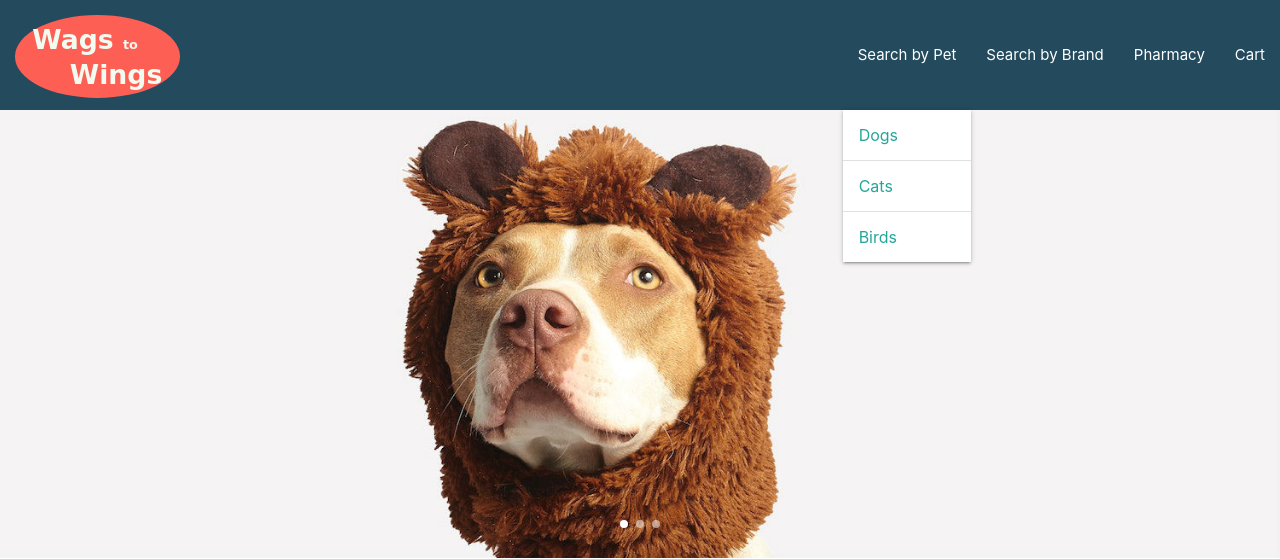
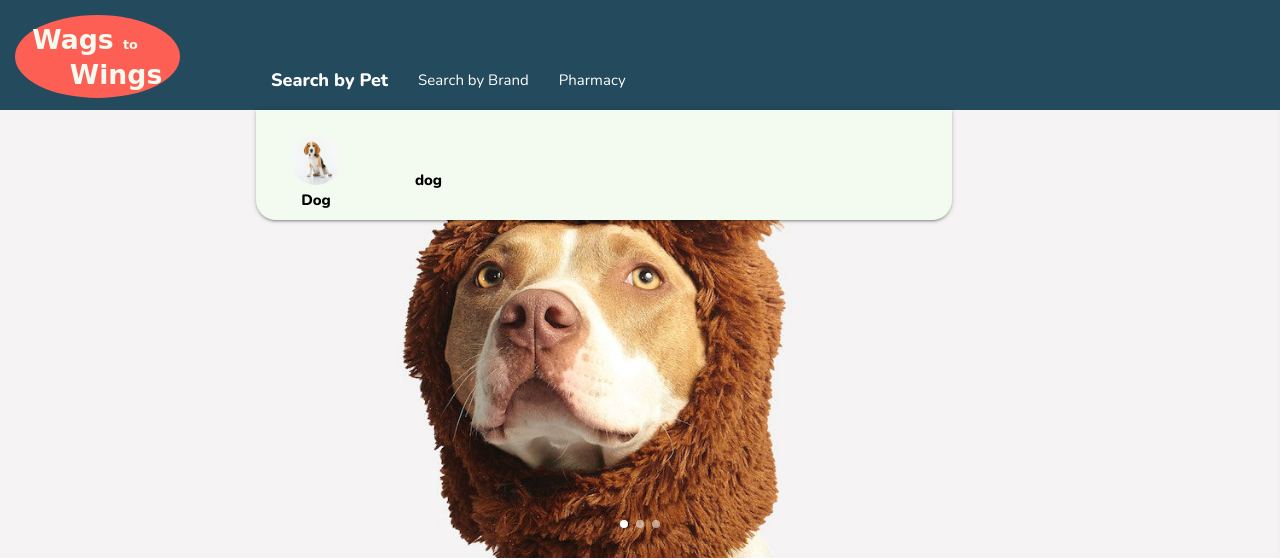
Before and after one commit to ldavidson45/wags-to-wings, a Django app: page / in a window 1280 px wide, after a click on "Search by Pet". Shown: the top 559 px of the page. Run offline with Django 3.2, Linux system fonts and the light colour scheme; data that the repository does not hold is empty; style sheets or scripts are compiled from the project's sources; some web fonts are replaced.

Commit message:
turn dropdown container into div and display horizontally

```diff
--- a/wags_to_wings/static/css/main.css
+++ b/wags_to_wings/static/css/main.css
@@ -13,7 +13,7 @@ nav {
 nav .brand-logo {
   background-color: #fe5f55;
   border-radius: 100%;
-  font-family: 'Kavoon', cursive;
+  font-family: "Kavoon", cursive;
   color: #f3faef;
   padding: 0.8%;
   line-height: 30px;
@@ -33,4 +33,65 @@ nav .brand-logo {
 .small-text {
   font-size: 0.85rem;
 }
+
+.nav-links {
+  margin-left: 20%;
+  line-height: 30px;
+}
+
+.nav-links li {
+  margin-top: 65px;
+  font-family: "Nunito", sans-serif;
+}
+
+.bigger-link {
+  font-size: 18px;
+  font-weight: 800;
+  padding-bottom: 15px;
+}
+
+.table {
+  display: table;
+}
+
+.horizontal {
+  min-width: 696px;
+  list-style: none;
+  padding-top: 20px;
+  background: #f3faef;
+  border-bottom-style: solid black 0.05erm;
+  border-bottom-left-radius: 20px;
+  border-bottom-right-radius: 20px;
+}
+
+.dropdown-container {
+  background: #f3faef;
+}
+
+.nav-dropdown-item {
+  display: -webkit-inline-box;
+  display: -ms-inline-flexbox;
+  display: inline-flex;
+  -webkit-box-orient: vertical;
+  -webkit-box-direction: normal;
+      -ms-flex-direction: column;
+          flex-direction: column;
+  -ms-flex-line-pack: center;
+      align-content: center;
+  margin: 5px 20px;
+}
+
+.nav-dropdown-item img {
+  height: 50px;
+  width: 50px;
+  border-radius: 50%;
+}
+
+.nav-dropdown-item p {
+  text-align: center;
+  color: black;
+  font-family: "Nunito", sans-serif;
+  font-weight: 600;
+  margin: 0;
+}
 /*# sourceMappingURL=main.css.map */
--- a/wags_to_wings/static/css/main.scss
+++ b/wags_to_wings/static/css/main.scss
@@ -1,11 +1,11 @@
-@import url('https://fonts.googleapis.com/css?family=Kavoon');
-@import url('https://fonts.googleapis.com/css?family=Nunito');
+@import url("https://fonts.googleapis.com/css?family=Kavoon");
+@import url("https://fonts.googleapis.com/css?family=Nunito");
 
 $darkblue: #234a5d;
 $lightblue: #c9ddff;
 $unsureifgreen: #f3faef;
 $brightred: #fe5f55;
-$mainfont: 'Nunito', sans-serif;
+$mainfont: "Nunito", sans-serif;
 
 * {
   text-decoration: none;
@@ -26,7 +26,7 @@ nav {
 nav .brand-logo {
   background-color: $brightred;
   border-radius: 100%;
-	font-family: 'Kavoon', cursive;
+  font-family: "Kavoon", cursive;
   color: $unsureifgreen;
   //   padding-left: 5%;
   //   padding-right: 5%;
@@ -48,3 +48,55 @@ nav .brand-logo {
 .small-text {
   font-size: 0.85rem;
 }
+
+.nav-links {
+  margin-left: 20%;
+  line-height: 30px;
+  li {
+    margin-top: 65px;
+    font-family: $mainfont;
+  }
+}
+
+.bigger-link {
+  font-size: 18px;
+  font-weight: 800;
+  padding-bottom: 15px;
+}
+
+.table {
+  display: table;
+}
+
+.horizontal {
+  min-width: 696px;
+  list-style: none;
+  padding-top: 20px;
+  background: $unsureifgreen;
+  border-bottom-style: solid black 0.05erm;
+  border-bottom-left-radius: 20px;
+  border-bottom-right-radius: 20px;
+}
+
+.dropdown-container {
+  background: $unsureifgreen;
+}
+
+.nav-dropdown-item {
+  display: inline-flex;
+  flex-direction: column;
+  align-content: center;
+  margin: 5px 20px;
+  img {
+    height: 50px;
+    width: 50px;
+    border-radius: 50%;
+  }
+  p {
+    text-align: center;
+    color: black;
+    font-family: $mainfont;
+    font-weight: 600;
+    margin: 0;
+  }
+}
--- a/wags_to_wings/templates/wags_to_wings/base.html
+++ b/wags_to_wings/templates/wags_to_wings/base.html
@@ -21,23 +21,23 @@
             &nbsp;&nbsp;&nbsp;&nbsp;Wings</span
           ></a
         >
-        <ul id="dd2" class="dropdown-content">
-          <li>
-            <a href="#!">Dogs</a>
-          </li>
-          <li class="divider"></li>
-          <li>
-            <a href="#!">Cats</a>
-          </li>
-          <li class="divider"></li>
-          <li>
-            <a href="#!">Birds</a>
-          </li>
-        </ul>
-        <ul id="nav-mobile" class="right hide-on-med-and-down">
-          <li>
-            <a href="#" class="dropdown-trigger" data-target="dd2"
-              >Search by Pet</a
+        {% comment %} <ul id="dd2" class="dropdown-content">
+
+        </ul> {% endcomment %}
+
+  <div class="table">
+    <div id="dd2" class="dropdown-content horizontal">
+      <a class="nav-dropdown-item"><img src="../../static/images/puppyicon.jpg"/><p>Dog</p></a>
+      <a class="nav-dropdown-item"><p>dog</p></a>
+    </div>
+  </div>
+
+
+        <ul id="nav-mobile" class="nav-links hide-on-med-and-down">
+          <li >
+            <a href="#" class="bigger-link dropdown-trigger" data-target="dd2"
+              >
+              Search by Pet </a
             >
           </li>
           <li>
@@ -62,7 +62,7 @@
             <a href="#">Pharmacy</a>
           </li>
             <li>
-            <a href="{% url 'cart_form' %}">Cart</a>
+            {% comment %} <a href="{% url 'cart_form' %}">Cart</a> {% endcomment %}
             </li>
         </ul>
       </div>
```
Also changed, not shown: wags_to_wings/static/images/bird.jpg (added), wags_to_wings/static/images/cat.jpg (added), wags_to_wings/static/images/fish.jpg (added), wags_to_wings/static/images/puppyicon.jpg (added), 4 other files. Lines whose indentation alone changed are shown as unchanged.
